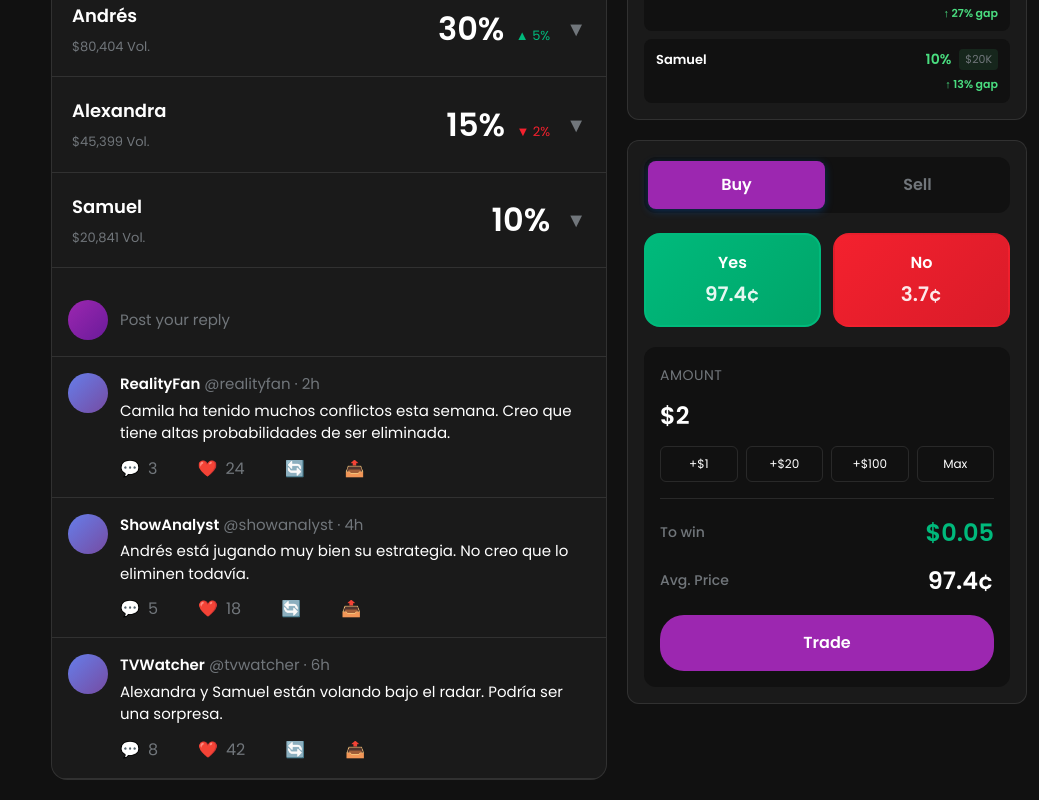
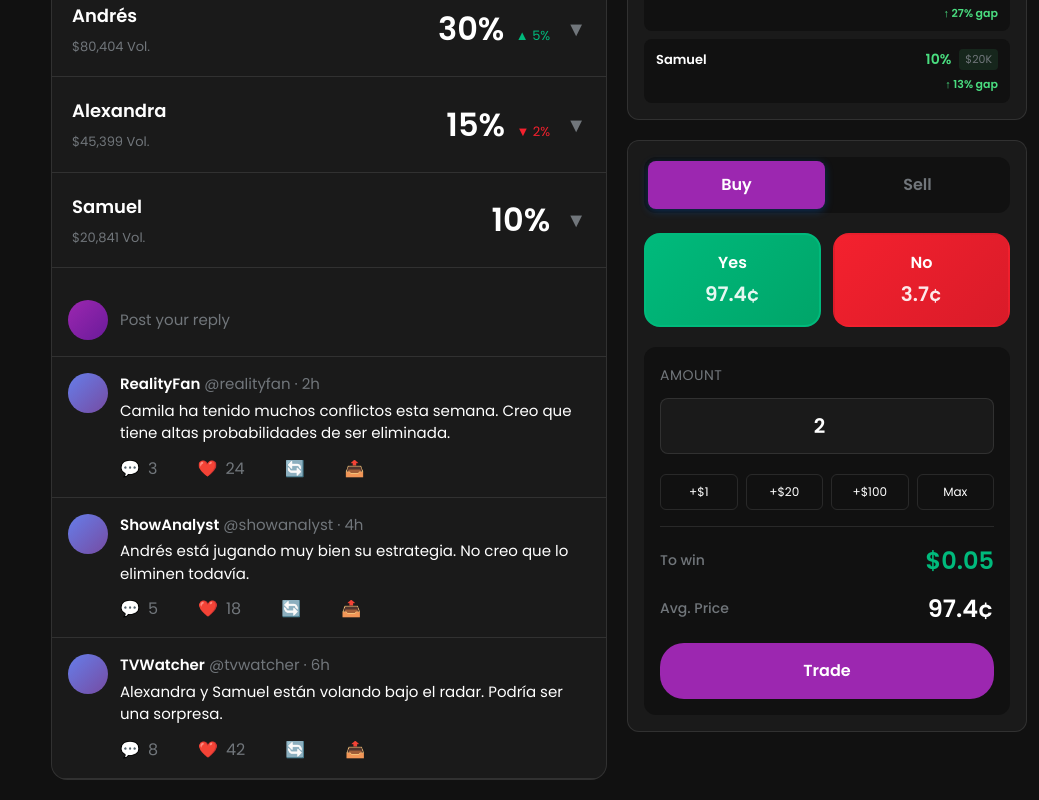
Before and after one commit to UnbridAdmin/perps, an Angular app: page /trade in a window 1280 px wide. Shown: the part 872-1672 px from the top of the page, without its empty margins (241-1280 px from the left). Built offline with nearby package versions, Linux system fonts and the light colour scheme.

Commit message:
trade input

```diff
--- a/src/app/trade/trading-panel/trading-panel.component.html
+++ b/src/app/trade/trading-panel/trading-panel.component.html
@@ -19,12 +19,12 @@
 
   <div class="trade-section">
     <div class="amount-section">
-      <label class="section-title">Amount</label>
-      <div class="amount-display">${{ amount }}</div>
+      <label class="section-title">{{ isBuyMode ? 'Amount' : 'Shares' }}</label>
+      <input type="number" class="amount-input" [(ngModel)]="amount" min="1" max="{{ maxAmount }}" [placeholder]="isBuyMode ? '$0' : '0'" />
       <div class="quick-amounts">
-        <button class="quick-btn" (click)="setAmount(1)">+$1</button>
-        <button class="quick-btn" (click)="setAmount(20)">+$20</button>
-        <button class="quick-btn" (click)="setAmount(100)">+$100</button>
+        <button class="quick-btn" (click)="setAmount(1)">+{{ isBuyMode ? '$1' : '1' }}</button>
+        <button class="quick-btn" (click)="setAmount(20)">+{{ isBuyMode ? '$20' : '20' }}</button>
+        <button class="quick-btn" (click)="setAmount(100)">+{{ isBuyMode ? '$100' : '100' }}</button>
         <button class="quick-btn max-btn" (click)="setMaxAmount()">Max</button>
       </div>
     </div>
--- a/src/app/trade/trading-panel/trading-panel.component.scss
+++ b/src/app/trade/trading-panel/trading-panel.component.scss
@@ -239,6 +239,25 @@
   margin-bottom: 12px;
 }
 
+.amount-input {
+  width: 100%;
+  padding: 12px;
+  border-radius: 8px;
+  border: 1px solid $border-color;
+  background: $background-light;
+  color: $text-primary;
+  font-size: 20px;
+  font-weight: 700;
+  text-align: center;
+  margin-bottom: 12px;
+}
+
+.amount-input:focus {
+  outline: none;
+  border-color: $primary-color;
+  box-shadow: 0 0 0 2px rgba(0, 123, 255, 0.1);
+}
+
 .trade-info {
   border-top: 1px solid $border-color;
   padding-top: 16px;
```
